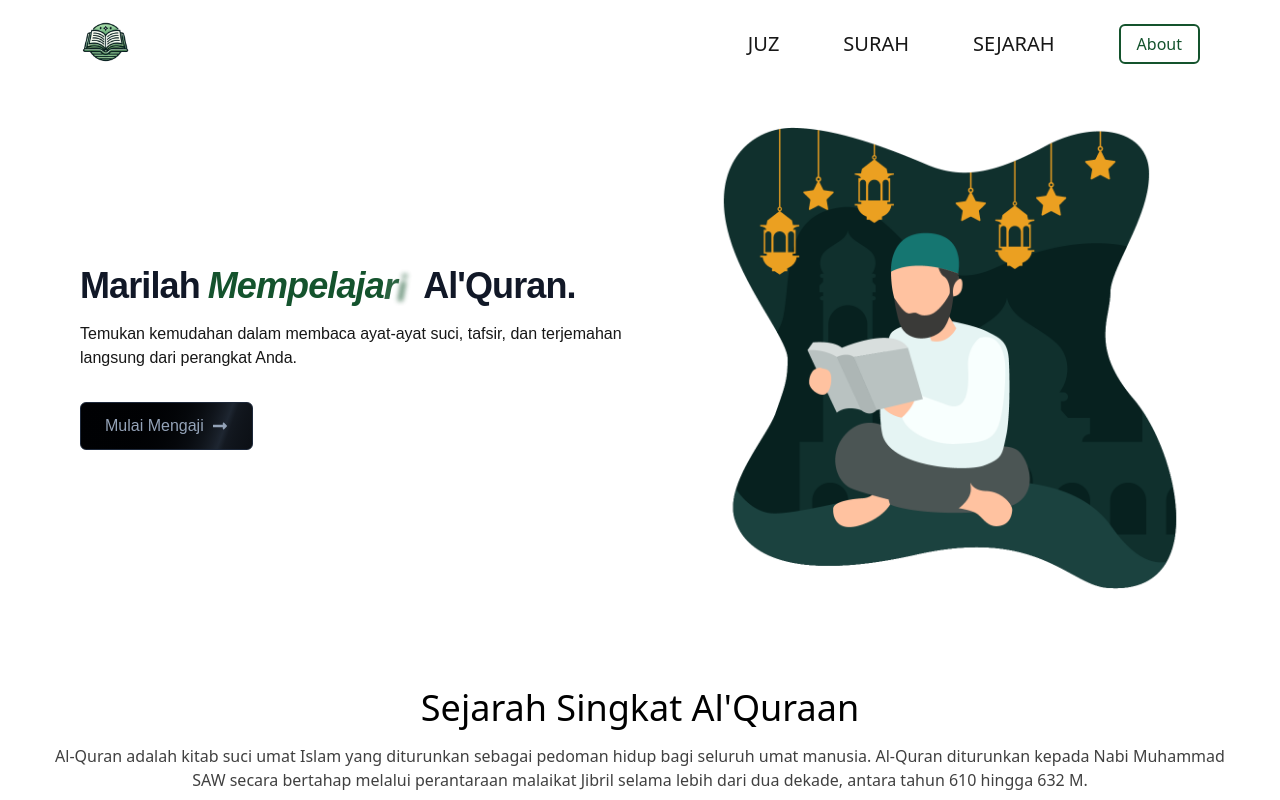
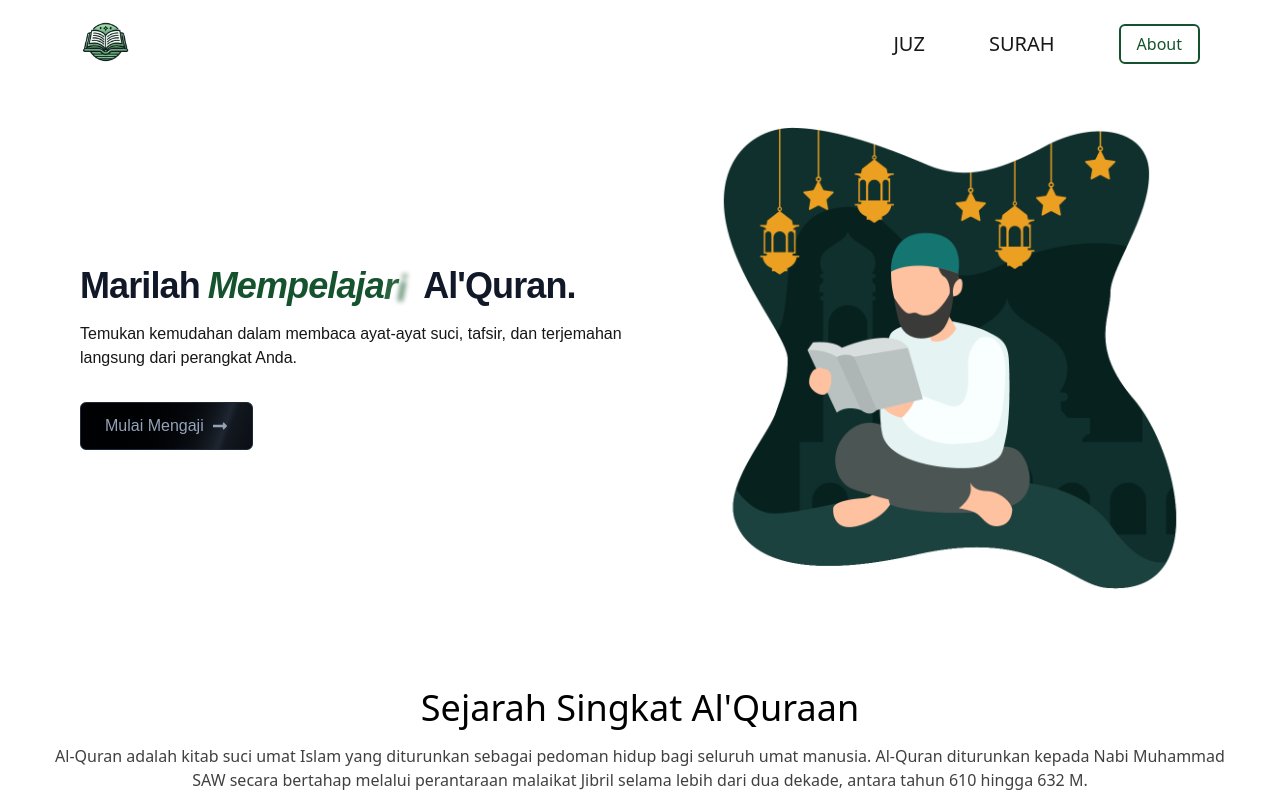
Before and after one commit to Ariffadillahh/al-quran-kelomok-1, a Next.js app: page / in a window 1280 px wide. Shown: the top 800 px of the page. Built offline with nearby package versions, Linux system fonts and the light colour scheme.

Commit message:
Remove Sejarah

```diff
--- a/app/components/Navbar.tsx
+++ b/app/components/Navbar.tsx
@@ -53,9 +53,6 @@ const Navbar = () => {
           <div className="md:w-1/2 p-4 space-x-16 uppercase md:justify-end font-sans hidden md:flex md:items-center">
             <Link href="/juz">Juz</Link>
             <Link href="/surah">Surah</Link>
-            <a href="#" className="cursor-not-allowed">
-              Sejarah
-            </a>
             <Link href="/about">
               <button className=" px-4 py-1.5 rounded-md text-base  border-2 text-green-900 border-green-900  duration-200 ">
                 About
@@ -86,14 +83,6 @@ const Navbar = () => {
               Surah
             </button>
           </Link>
-          <a href="#" className="cursor-not-allowed">
-            <button
-              onClick={handleToggle}
-              className="w-full ps-3 py-2 border-b text-start"
-            >
-              Sejarah
-            </button>
-          </a>
           <Link href="/about">
             <button
               onClick={handleToggle}
```
